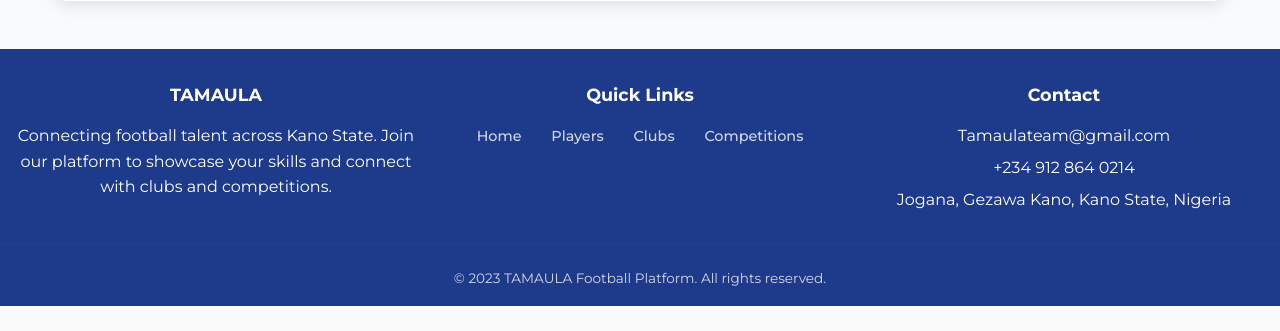
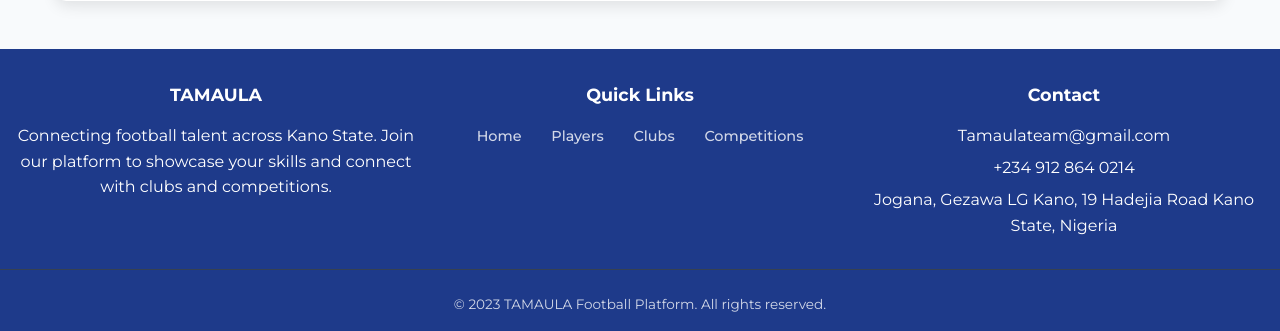
Before and after one commit to Aimjayjogana/TAMAULA, a Flask app: page /admin/create_competition in a window 1280 px wide. Shown: the part 924-1255 px from the top of the page. Before the commit the page ends 1230 px from the top, so only its background shows below. Run offline with Flask 3, Linux system fonts and the light colour scheme; the visitor is signed in with stand-in values (Sample User, id 1).

Commit message:
Fix: base template

```diff
--- a/templates/base.html
+++ b/templates/base.html
@@ -91,7 +91,7 @@
                     <ul>
                         <li><i class="fas fa-envelope"></i> Tamaulateam@gmail.com</li>
                         <li><i class="fas fa-phone"></i> +234 912 864 0214</li>
-                        <li><i class="fas fa-map-marker-alt"></i>Jogana, Gezawa Kano, Kano State, Nigeria</li>
+                        <li><i class="fas fa-map-marker-alt"></i>Jogana, Gezawa LG Kano, 19 Hadejia Road Kano State, Nigeria</li>
                     </ul>
                 </div>
             </div>
```
